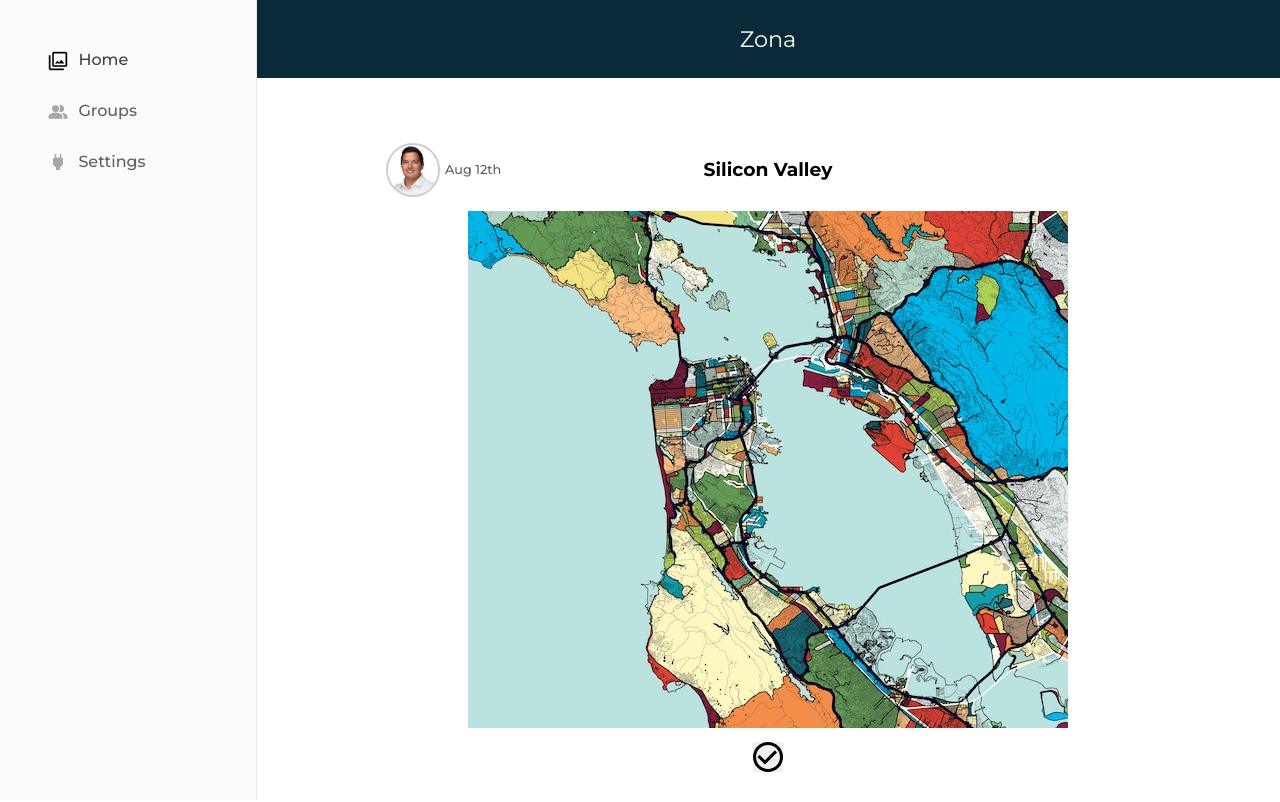
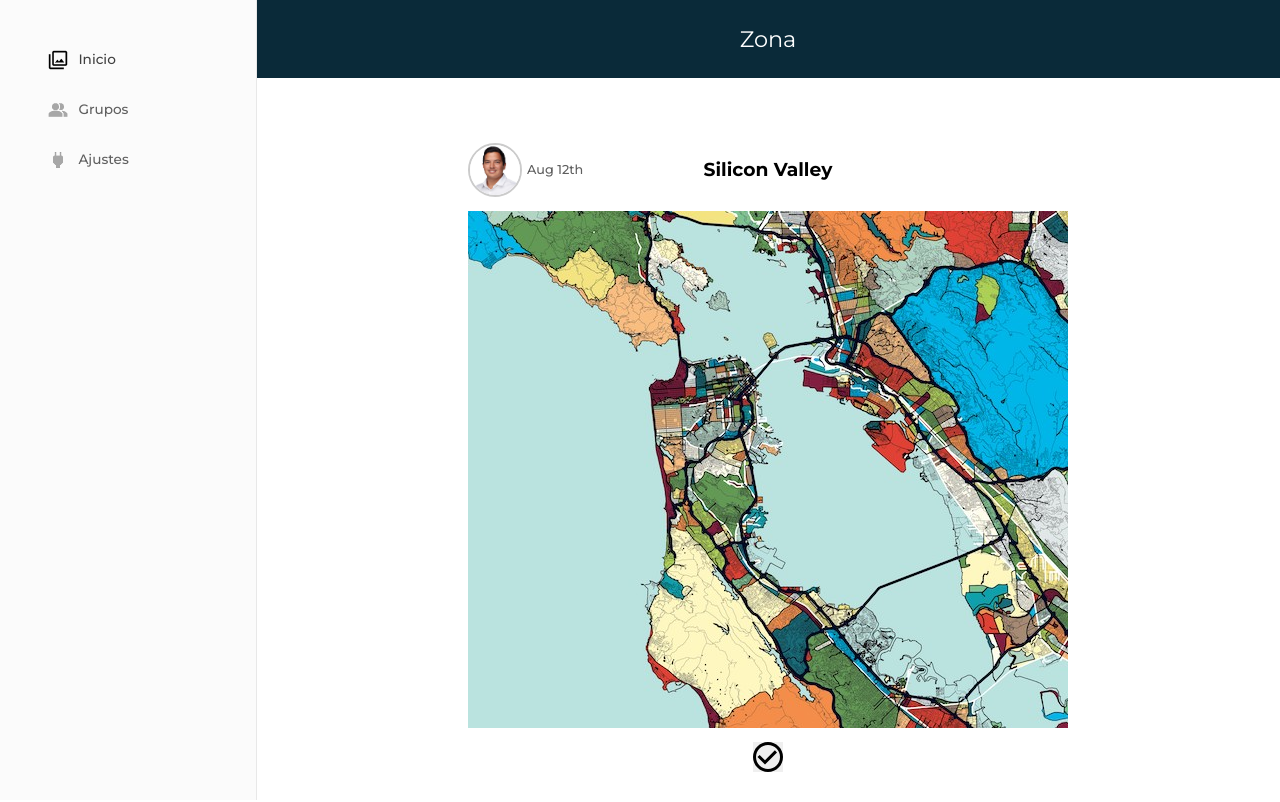
Before and after one commit to gustavozapata/zona, a React (Create React App) app: page / in a window 1280 px wide. Shown: the top 802 px of the page. Built offline with nearby package versions, Linux system fonts and the light colour scheme.

Commit message:
added app content files, one in Spanish

```diff
--- a/src/App.css
+++ b/src/App.css
@@ -48,6 +48,7 @@
   font-weight: 500;
   color: #5F5F5F;
   cursor: pointer;
+  font-size: .85em;
 }
 .SideBar .active {
   color: #3F3F3F;
@@ -61,8 +62,9 @@
   margin-top: 60px;
 }
 .Content .post {
-  margin-top: 80px;
+  margin: 80px auto 30px auto;
   position: relative;
+  width: 600px;
 }
 .Content .check {
   background-image: url('./images/icons/check.png');
@@ -80,7 +82,7 @@
 .profile-pic {
   position: absolute;
   top: -15px;
-  left: 130px;
+  left: 0px;
 }
 .profile-pic p {
   display: inline;
--- a/src/components/SideBar.js
+++ b/src/components/SideBar.js
@@ -1,4 +1,8 @@
 import React, { Component } from 'react'
+// import { menuItems } from '../content/sideBarContent'
+import { menuItems } from '../content/spanish/sideBarContent'
+
+const { HOME, GROUPS, SETTINGS } = menuItems;
 
 export class SideBar extends Component {
 
@@ -6,49 +10,41 @@
         navLinks: [
             {
                 id: 1,
-                name: "Home",
-                icon: "home_g.png",
+                name: 'home',
+                label: HOME,
+                image: "home_g.png",
                 active: true
             },
             {
                 id: 2,
-                name: "Groups",
-                icon: "groups_g.png",
+                name: 'groups',
+                label: GROUPS,
+                image: "groups_g.png",
                 active: false
             },
             {
                 id: 3,
-                name: "Settings",
-                icon: "settings_g.png",
+                name: 'settings',
+                label: SETTINGS,
+                image: "settings_g.png",
                 active: false
             }
         ]
     }
 
-    hoverImage = (id) => {
-        let arr = this.state.navLinks
-        for (let i = 0; i < arr.length; i++) {
-            if (arr[i].id === id) {
-                arr[i].icon = arr[i].name.toLowerCase() + '.png'
-            }
-        }
-        this.updateState(arr)
-    }
-
-    leaveImage = (id) => {
-        let arr = this.state.navLinks
-        for (let i = 0; i < arr.length; i++) {
-            if (arr[i].id === id) {
-                arr[i].icon = arr[i].name.toLowerCase() + '_g.png'
-            }
-        }
-        this.updateState(arr)
-    }
-
-    updateState = (arr) => {
-        this.setState({
-            navLinks: arr
-        })
+    hoverImage = (id, letter = '') => {
+        this.setState(state => {
+            const list = state.navLinks.map((item, index) => {
+                if (index === id) {
+                    return item.image = item.name + `${letter}.png`
+                } else {
+                    return item
+                }
+            });
+            return {
+                list
+            };
+        });
     }
 
     render() {
@@ -56,16 +52,16 @@
             <div className="SideBar">
                 <div>
                     <ul>
-                        {this.state.navLinks.map(nav => (
+                        {this.state.navLinks.map((nav, index) => (
                             <li
                                 key={nav.id}
                                 className={nav.active ? 'active' : null}
-                                onMouseOver={() => this.hoverImage(nav.id)}
-                                onMouseOut={() => this.leaveImage(nav.id)} >
+                                onMouseOver={() => this.hoverImage(index)}
+                                onMouseOut={() => this.hoverImage(index, '_g')} >
                                 <img
-                                    src={require(`../images/icons/${nav.active ? nav.name.toLowerCase() + '.png' : nav.icon}`)}
+                                    src={require(`../images/icons/${nav.active ? nav.name + '.png' : nav.image}`)}
                                     alt={nav.name} />
-                                {nav.name}
+                                {nav.label}
                             </li>
                         ))}
                     </ul>
--- /dev/null
+++ b/src/content/sideBarContent.js
@@ -0,0 +1,5 @@
+export const menuItems = {
+    HOME: 'Home',
+    GROUPS: 'Groups',
+    SETTINGS: 'Settings'
+}
--- /dev/null
+++ b/src/content/spanish/sideBarContent.js
@@ -0,0 +1,5 @@
+export const menuItems = {
+    HOME: 'Inicio',
+    GROUPS: 'Grupos',
+    SETTINGS: 'Ajustes'
+}
```
